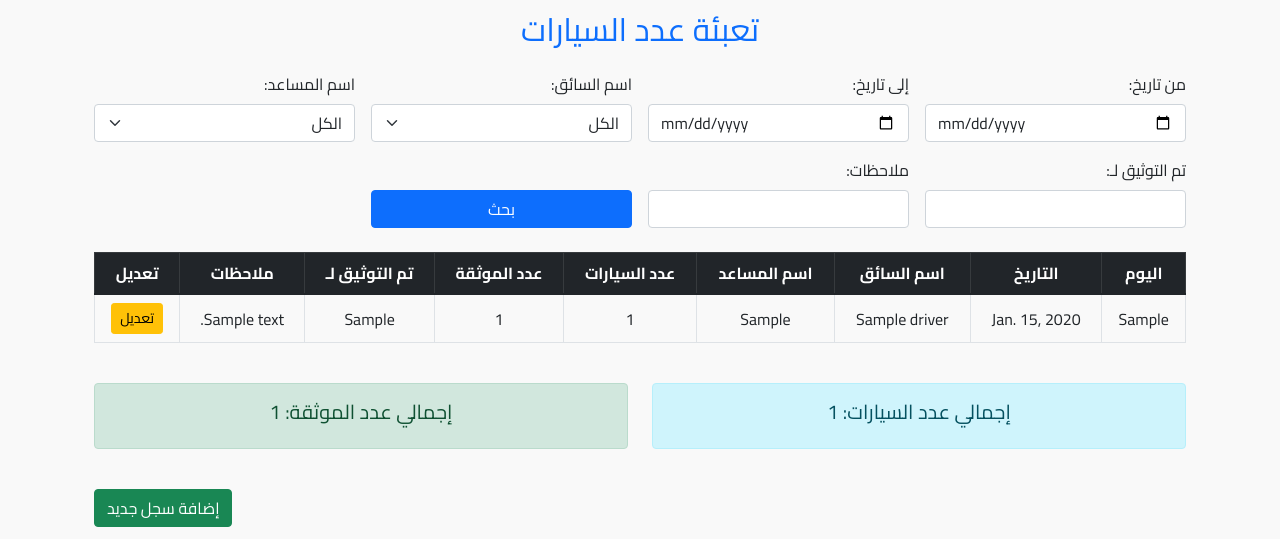
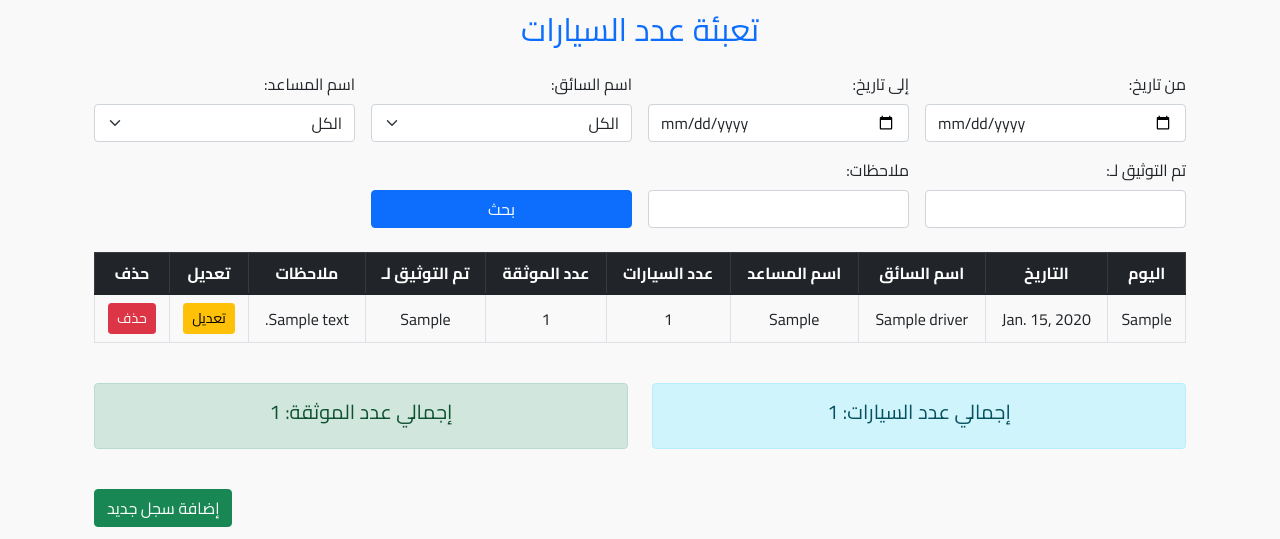
Before and after one commit to IsmailFH/Water-plant, a Django app: page /car_records_list/ in a window 1280 px wide. Shown: the part 464-1003 px from the top of the page. Run offline with Django 5.2, Linux system fonts and the light colour scheme; a user stored in the database is signed in; tables that the repository leaves empty hold one stand-in row (values such as "Sample post"); some libraries are stand-ins or nearby versions.

Commit message:
now can delete

```diff
--- a/reports/urls.py
+++ b/reports/urls.py
@@ -25,6 +25,8 @@ urlpatterns = [
     path('add_car_record/', views.add_car_record, name='add_car_record'),
     path('car_records_list/', views.car_records_list, name='car_records_list'),
     path('edit/<int:pk>/', views.edit_car_record, name='edit_car_record'),
+    path('car-records/delete/<int:record_id>/', views.delete_car_record, name='delete_car_record'),
+
 
     path('add_driver/', views.add_driver, name='add_driver'),
     path('drivers_list/', views.drivers_list, name='drivers_list'),
--- a/reports/views.py
+++ b/reports/views.py
@@ -501,6 +501,15 @@ def edit_car_record(request, pk):
 
     return render(request, 'cars/edit_car_record.html', {'form': form})
 
+from django.shortcuts import get_object_or_404, redirect
+from django.views.decorators.http import require_POST
+from .models import CarRecords  # تأكد أنك مستورد الموديل الصح
+
+@require_POST
+def delete_car_record(request, record_id):
+    record = get_object_or_404(CarRecords, id=record_id)
+    record.delete()
+    return redirect('car_records_list')  # غيرها إذا عندك اسم مختلف
 
 
 @login_required
--- a/templates/cars/car_records_list.html
+++ b/templates/cars/car_records_list.html
@@ -69,6 +69,7 @@
                     <th>تم التوثيق لـ</th>
                     <th>ملاحظات</th>
                     <th>تعديل</th>
+                    <th>حذف</th>
                 </tr>
             </thead>
            <tbody>
@@ -84,6 +85,12 @@
         <td>{{ record.notes }}</td>
         <td>
             <a href="{% url 'edit_car_record' record.id %}" class="btn btn-sm btn-warning">تعديل</a>
+        </td>
+        <td>
+    <form action="{% url 'delete_car_record' record.id %}" method="post" style="display:inline;" onsubmit="return confirm('هل أنت متأكد من حذف هذا السجل؟');">
+        {% csrf_token %}
+        <button type="submit" class="btn btn-sm btn-danger">حذف</button>
+    </form>
         </td>
     </tr>
     {% endfor %}
```
